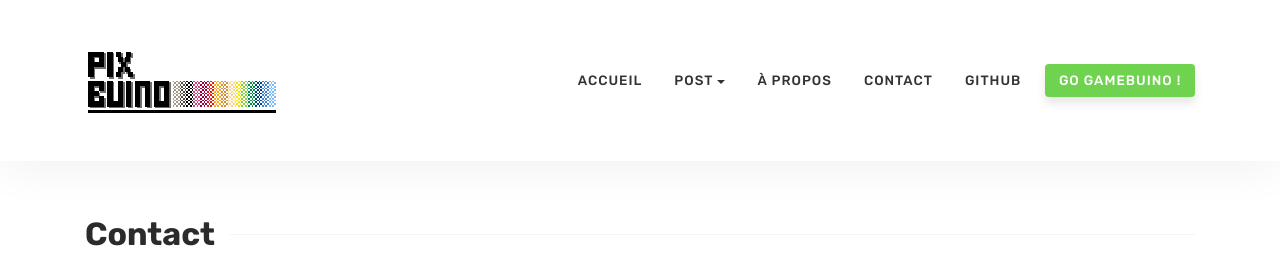
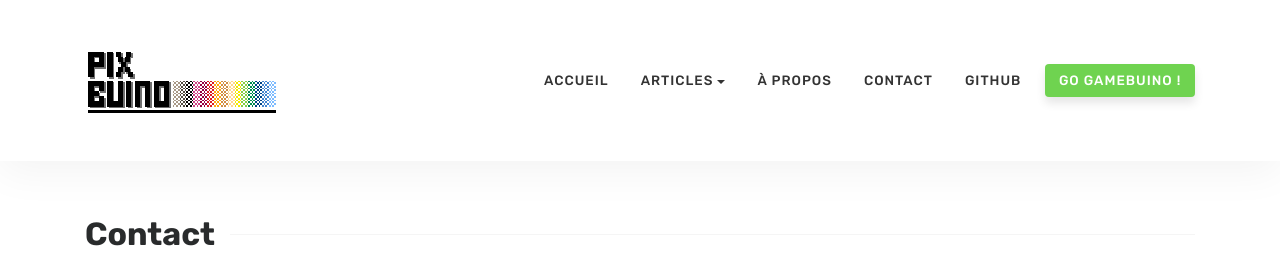
Before and after one commit to Maxibuino/PixBuino, a Jekyll site: the page built from contact.html, in a window 1280 px wide. Shown: the top 265 px of the page. Built offline with Jekyll 4.4.1, drawn with Linux system fonts in a browser that asks for light colours.

Commit message:
changement nom post dans menu

```diff
--- a/_layouts/default.html
+++ b/_layouts/default.html
@@ -61,7 +61,7 @@
                 </li>
 
                 <li class="nav-item dropdown">
-                    <a class="nav-link dropdown-toggle" href="#" id="dropdown01" data-toggle="dropdown" aria-haspopup="true" aria-expanded="false">Post</a>
+                    <a class="nav-link dropdown-toggle" href="#" id="dropdown01" data-toggle="dropdown" aria-haspopup="true" aria-expanded="false">Articles</a>
                     <div class="dropdown-menu" aria-labelledby="dropdown01">
                     <a class="dropdown-item" href="https://maxibuino.github.io/PixBuino/logiciel/2019/04/02/App-pour-Pixel-art.html">Les applications</a>
                     <a class="dropdown-item" href="https://maxibuino.github.io/PixBuino/jekyll/tutorial/2019/04/02/Quelques-notions.html">Notions de base</a>
```
